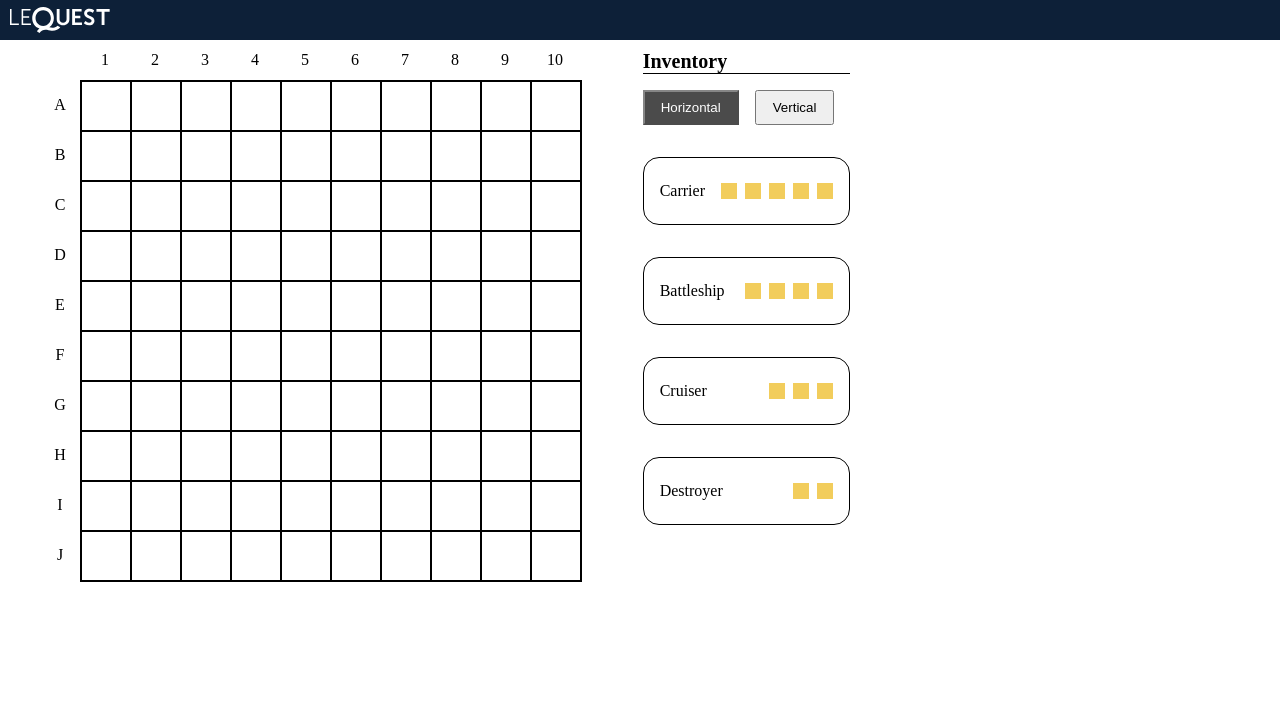
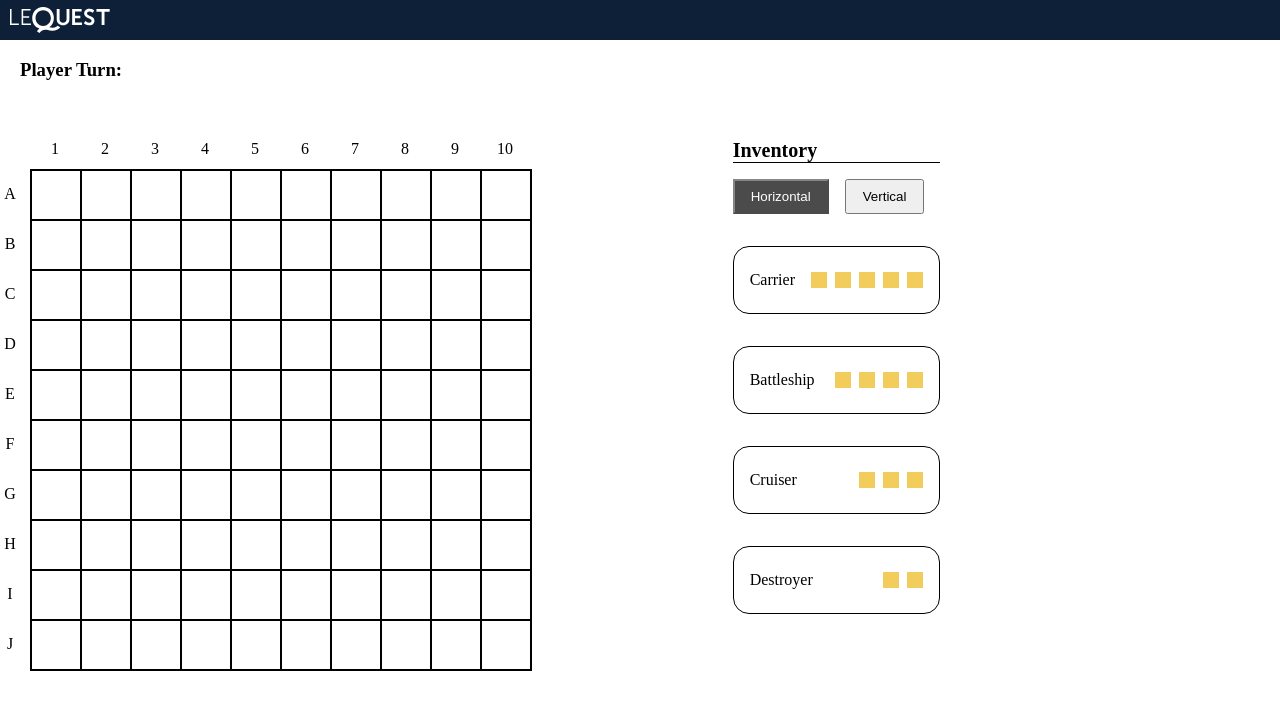
Before and after one commit to ishraqe/battleship, a React app: page / in a window 1280 px wide. Shown: the top 710 px of the page. Built offline with nearby package versions, Linux system fonts and the light colour scheme.

Commit message:
need to create board for computer

```diff
--- a/src/Components/Battleship.css
+++ b/src/Components/Battleship.css
@@ -1,15 +1,25 @@
 .battleship__stage {
-    position: absolute;
-    width: 900px;
-    height: 700px;
-    left: 0px;
-    top: 0px;
+  position: absolute;
+  width: 900px;
+  height: 700px;
+  left: 0px;
+  top: 0px;
+}
+
+.battleship__summary--container,
+.battleship__content {
+  padding: 0 20px;
+}
+
+.battleship__summary--container {
+  position: relative;
+  margin-top: 40px;
+  display: flex;
 }
 
 .battleship__content {
-    position: absolute;
-    width: 800px;
-    height: 650px;
-    left: 50px;
-    top: 50px;
+  position: relative;
+  margin-top: 40px;
+  width: 100%;
+  display: flex;
 }
--- a/src/Components/Battleship.jsx
+++ b/src/Components/Battleship.jsx
@@ -5,15 +5,19 @@ import Axis from "./Axis";
 import Board from "./Board";
 import Inventory from "./Inventory";
 import TitleBar from "./TitleBar";
+import Summary from "./Summary";
+
 import "./Battleship.css";
-import { SHIPS, AXIS } from "../utils/DB";
+import { SHIPS, AXIS, CURRENT_PLAYER } from "../utils/DB";
 
 const Battleship = () => {
   const [availableShips, setAvailableShips] = useState(SHIPS);
   const [selectedShipToPlace, setSelectedShipToPlace] = useState(null);
   const [selectedAxis, setSelectedAxis] = useState(AXIS.horizontal);
+  const [playerDeployedShips, setPlayerDeployedShips] = useState([]);
 
-  const [playerDeployedShips, setPlayerDeployedShips] = useState([]);
+  const [currentPlayer, setCurrentPlayer] = useState(CURRENT_PLAYER.player);
+  const [hasGameStarted, setHasGameStarted] = useState(false);
 
   const handleSelectShipToPlace = (ship) => {
     setSelectedShipToPlace(ship);
@@ -89,10 +93,23 @@ const Battleship = () => {
     }
   };
 
+  const handleGameStart = () => {
+    setHasGameStarted(true);
+  };
+
   return (
     <div className="battleship__stage">
       <TitleBar />
+      <div className="battleship__summary--container">
+        <Summary
+          hasGameStarted={hasGameStarted}
+          availableShips={availableShips}
+          handleGameStart={handleGameStart}
+        />
+      </div>
+
       <div className="battleship__content">
+        <div>
           <Axis direction="row" />
           <Axis direction="column" />
           <Board
@@ -100,6 +117,8 @@ const Battleship = () => {
             onClickBoradSquare={onClickBoradSquare}
             playerDeployedShips={playerDeployedShips}
           />
+
+          {!hasGameStarted && (
             <Inventory
               title="Inventory"
               availableShips={availableShips}
@@ -108,6 +127,9 @@ const Battleship = () => {
               selectedAxis={selectedAxis}
               onSelectAxis={onSelectAxis}
             />
+          )}
+        </div>
+        {hasGameStarted && <div>Computer</div>}
       </div>
     </div>
   );
--- /dev/null
+++ b/src/Components/Summary/Summary.css
@@ -0,0 +1,11 @@
+.summary__start {
+  padding: 0.5rem 1rem;
+  background-color: #fff;
+  color: #000;
+  border: 1px solid #000;
+  transition: all 0.2s;
+}
+.summary__start:hover {
+  background-color: #000;
+  color: #fff;
+}
--- /dev/null
+++ b/src/Components/Summary/index.js
@@ -0,0 +1,19 @@
+import React from "react";
+import "./Summary.css";
+
+const index = ({ hasGameStarted, availableShips, handleGameStart }) => {
+  return (
+    <div className="summary">
+      <div className="summary__info">
+        <h3>Player Turn: </h3>
+      </div>
+      {availableShips.length === 0 ? (
+        <button className="summary__start" onClick={handleGameStart}>
+          Start Game
+        </button>
+      ) : null}
+    </div>
+  );
+};
+
+export default index;
--- a/src/utils/DB.js
+++ b/src/utils/DB.js
@@ -30,7 +30,22 @@ export const BOARD_ARR = [
   [1, 2, 3, 4, 5, 6, 7, 8, 9, 10]
 ];
 
+// export const BOARD_ARR = [
+//   [1, 1, 1, 1, 1, 0, 0, 0, 0, 0],
+//   [0, 0, 0, 0, 0, 0, 0, 0, 0, 0],
+//   [1, 0, 0, 0, 0, 0, 0, 0, 0, 0],
+//   [1, 0, 0, 0, 0, 0, 0, 0, 0, 0],
+//   [0, 0, 0, 0, 0, 0, 0, 0, 0, 0],
+// ];
+
+// BOARD_ARR[x][y]
+
 export const AXIS = {
   horizontal: "horizontal",
   vertical: "vertical"
 };
+
+export const CURRENT_PLAYER = {
+  player: "player",
+  computer: "computer"
+};
```
Also changed, not shown: src/Components/TitleBar/index.jsx (+8 -8 lines). Lines whose indentation alone changed are shown as unchanged.
